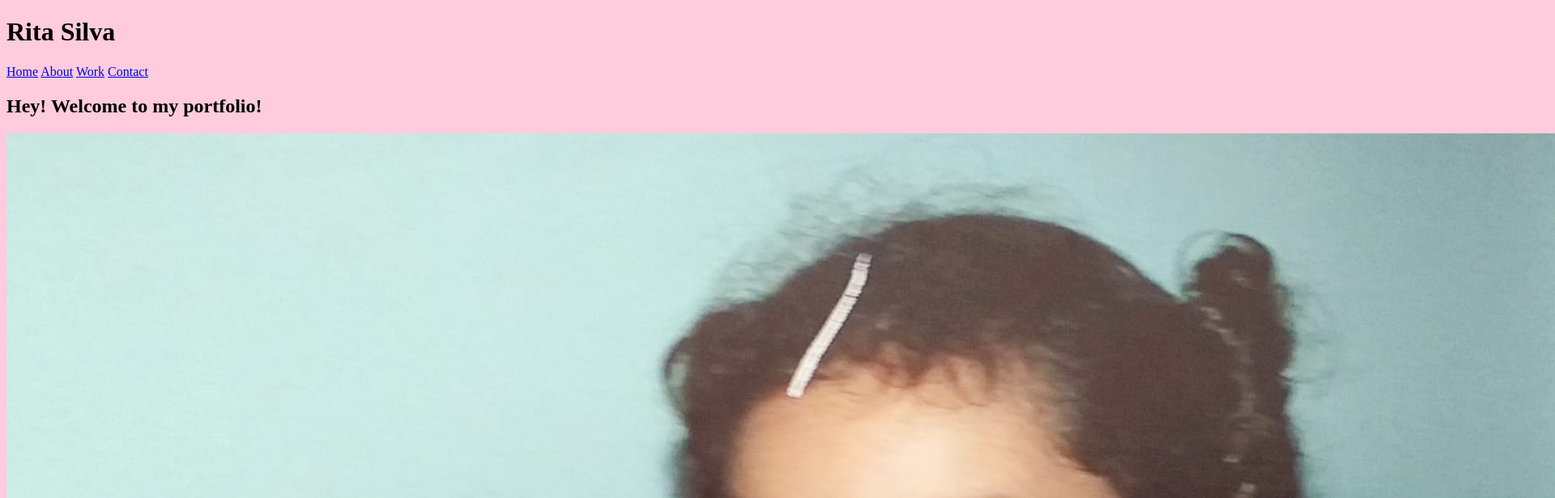
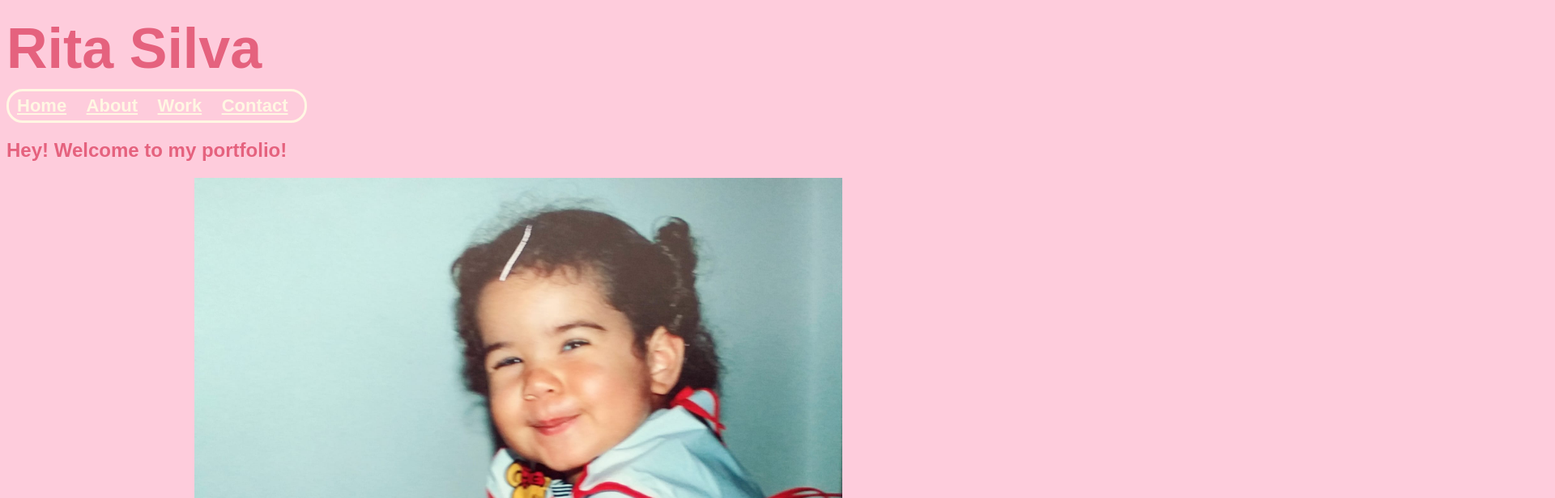
Before and after one commit to ritasilvaportfolio/ritasilvaportfolio.github.io, a plain HTML site: page index.html in a window 1280 px wide. Shown: the top 616 px of the page at 81% size, 1920 px wide, since content can reach past the window. Drawn offline with Linux system fonts and the light colour scheme.

Commit message:
fonte e imagens

```diff
--- a/index.html
+++ b/index.html
@@ -6,7 +6,8 @@
     <meta name="viewport" content="width=device-width, initial-scale=1.0">
     <title>Rita Silva's Portfolio</title>
     <link href="styles.css" type="text/css" rel="stylesheet" />
-    <style>@import url "https://fonts.googleapis.com/css2?family=Gochi+Hand&display=swap" </style>
+    <link rel="stylesheet" href="https://fonts.googleapis.com/css?family=Audiowide">
+
 </head>
 
 <body>
@@ -27,7 +28,7 @@
     <img src="projects/images/ritadaspinturas.jpeg" alt="fotografia minha com 2 anos a pintar com aguarelas"/>
 <figcaption><h3>Clearly I was born for this art stuff.</h3></figcaption>
 <hr>
-<footer>photo taken by my mom, Carla Adão, circa 2005</footer>
+<footer>photo taken by my mom, circa 2005</footer>
 </article>
 </body>
 
--- a/styles.css
+++ b/styles.css
@@ -1,12 +1,36 @@
-head
+html{
+  font-family: "Outfit", sans-serif;
+  font-optical-sizing: auto;
+  font-weight: 600;
+  font-style: normal;
+}
+h1{color:rgb(229, 98, 126);font-size: 70px; margin-bottom:10px; margin-top: 20px;}
+h2{color:rgb(229, 98, 126);}
 
-.gochi-hand-regular {
-    font-family: "Gochi Hand", cursive;
-    font-weight: 400;
-    font-style: normal;
-  }
+a{font-size: 22px; margin-right: 10px; margin-left: 10px;}
+a:link {color:rgb(255, 247, 227)}
+a:visited {color: rgb(255, 247, 227)}
+a:hover {color:rgb(255, 247, 227)}
+a:active {color:rgb(172, 227, 221)}
 
-body
-{
+nav{
+  border-width: 3px;
+  border-style: solid;
+  border-color: rgb(255, 247, 227);
+  border-radius: 20px;
+
+  display: inline-block;
+  padding-right: 10px;
+  padding-bottom: 5px;
+  padding-top: 5px;
+}
+
+img{
+  width: 800px;
+  display: block;
+  margin-left: auto;
+  margin-right: auto;
+}
+body {
   background-color: rgb(254, 204, 220);
 }
```
Also changed, not shown: work.html (+1 -1 lines).
